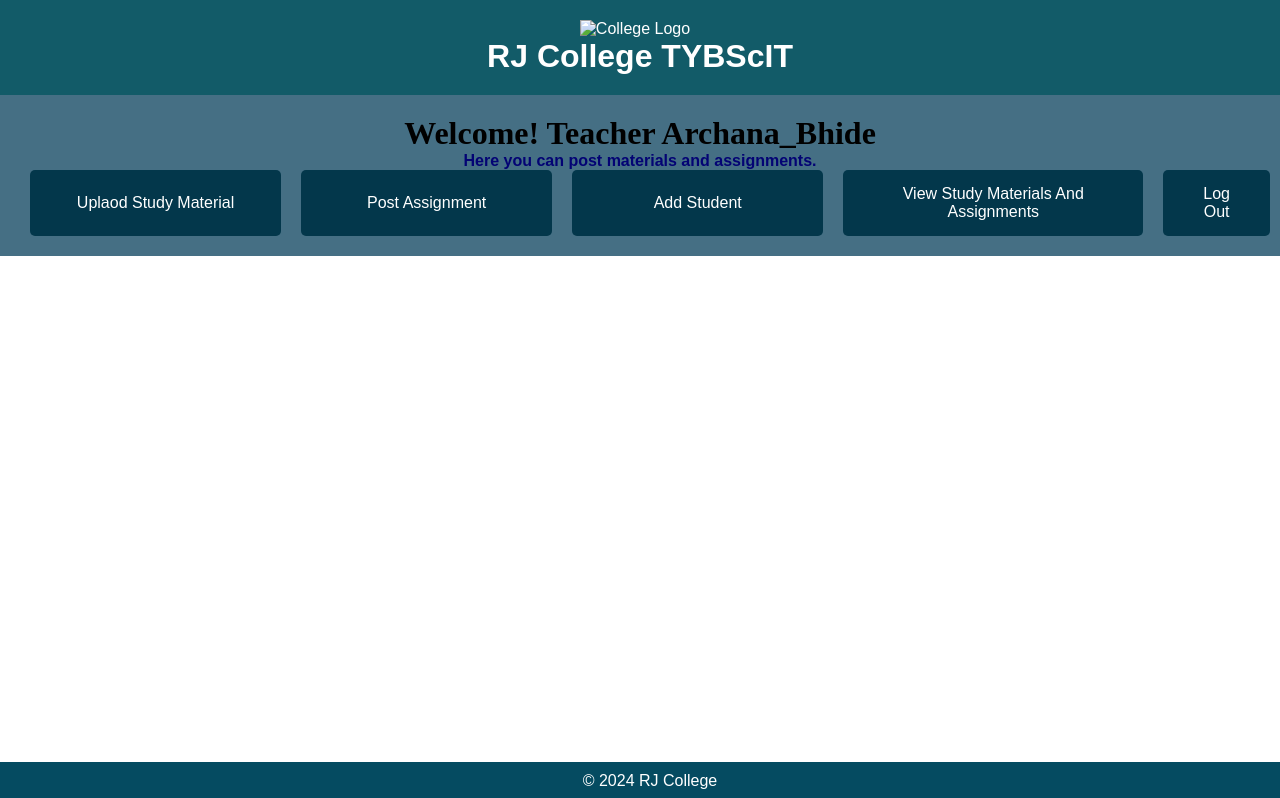
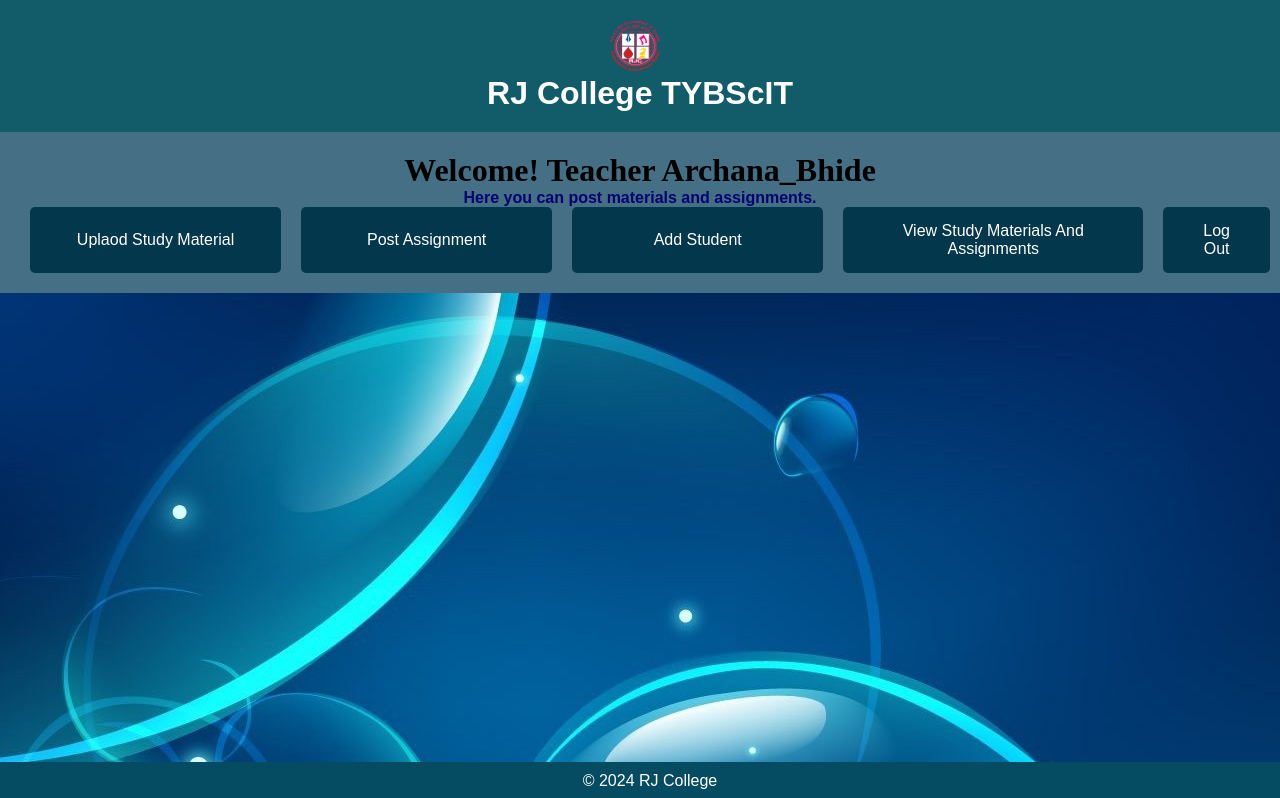
Before and after one commit to RitikaJaiswar/HCI, a plain HTML site: page TD.html in a window 1280 px wide. Shown: the top 798 px of the page. Drawn offline with Linux system fonts and the light colour scheme; files that its build step writes are made by us from their sources.

Commit message:
Update TD.html

```diff
--- a/TD.html
+++ b/TD.html
@@ -4,12 +4,12 @@
     <meta charset="UTF-8">
     <meta name="viewport" content="width=device-width, initial-scale=1.0">
     <title>RJ College LMS</title>
-    <link rel="stylesheet" href="css/TD.css">
+    <link rel="stylesheet" href="TD.css">
 </head>
 <body>
     <header>
         <div class="logo">
-            <img src="image/college_logo.png" alt="College Logo">
+            <img src="college_logo.png" alt="College Logo">
         </div>
         <h1>RJ College TYBScIT</h1>
     </header>
@@ -29,7 +29,7 @@
         </div>
     </header>
 
-    <main style="background-image: url('image/bg.jpg'); background-position: center;">
+    <main style="background-image: url('bg.jpg'); background-position: center;">
         <form id="postAssignmentForm">
             <div class="form-group">
                 <h1>Post Assignments</h1>
```
